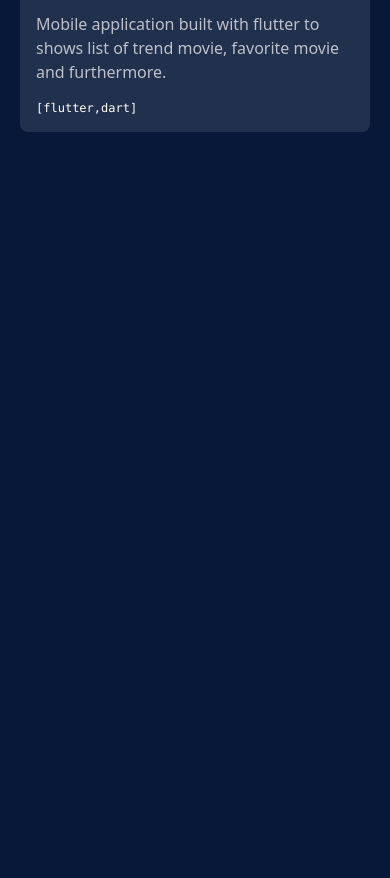
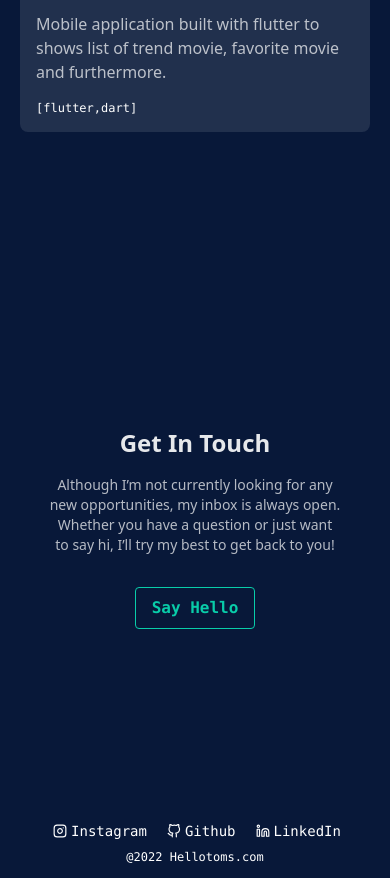
Before and after one commit to tomibudis/hellotoms, a Next.js app: page / in a window 390 px wide. Shown: the part 4901-5779 px from the top of the page. Before the commit the page ends 5033 px from the top, so only its background shows below. Built offline with nearby package versions, Linux system fonts and the light colour scheme.

Commit message:
feat: contact view

```diff
--- a/pages/index.tsx
+++ b/pages/index.tsx
@@ -1,7 +1,7 @@
 import type { NextPage } from 'next'
 import Head from 'next/head'
 
-import { Homepage, About, Experience, Work, AdditionalProject } from '@views/index';
+import { Homepage, About, Experience, Work, AdditionalProject, Contact } from '@views/index';
 import { Navbar } from '@components/index';
 
 const Home: NextPage = () => {
@@ -18,7 +18,7 @@ const Home: NextPage = () => {
       <Experience />
       <Work />
       <AdditionalProject />
-      {/* <Contact /> */}
+      <Contact />
     </div>
   )
 }
--- a/src/views/Contact/Contact.tsx
+++ b/src/views/Contact/Contact.tsx
@@ -1,14 +1,49 @@
-import React from 'react';
+import React from "react";
 
-import { Container } from '@components/index';
+import { Container, Button } from "@components/index";
 import { MENU } from "@constants/index";
+import { Instagram, GitHub, Linkedin } from "react-feather";
 
 const Contact: React.FC = (): JSX.Element => {
   return (
     <Container id={MENU.CONTACT}>
-      Contact View
+      <div className="col-span-12 grid grid-cols-12 h-[600px] items-center text-center">
+        <div className="col-span-10 md:col-span-6 col-start-2 md:col-start-4">
+          <h4 className="font-bold text-2xl font-sans mb-4 text-white/90">
+            Get In Touch
+          </h4>
+          <p className="font-sans text-white/70 text-sm">
+            Although I’m not currently looking for any new opportunities, my
+            inbox is always open. Whether you have a question or just want to
+            say hi, I’ll try my best to get back to you!
+          </p>
+          <Button className="mt-8">Say Hello</Button>
+        </div>
+      </div>
+      <div className="col-span-12 h-[50px] flex flex-col justify-center items-center">
+        <div className="flex font-mono text-sm">
+          <div className="flex mx-2 items-center">
+            <Instagram size={14} className="mx-1" />
+            <a>
+              Instagram
+            </a>
+            {/* https://instagram.com/tomi_budi */}
+          </div>
+          <div className="flex mx-2 items-center">
+            <GitHub size={14} className="mx-1"/>
+            <a>Github</a>
+            {/* https://github.com/tomibudis */}
+          </div>
+          <div className="flex mx-2 items-center">
+            <Linkedin size={14} className="mx-1"/>
+            <a>LinkedIn</a>
+            {/* https://linkedin.com/tomi_budi */}
+          </div>
+        </div>
+        <div className="mb-5 mt-2 text-xs font-mono">@2022 Hellotoms.com</div>
+      </div>
     </Container>
-  )
-}
+  );
+};
 
 export default Contact;
```
